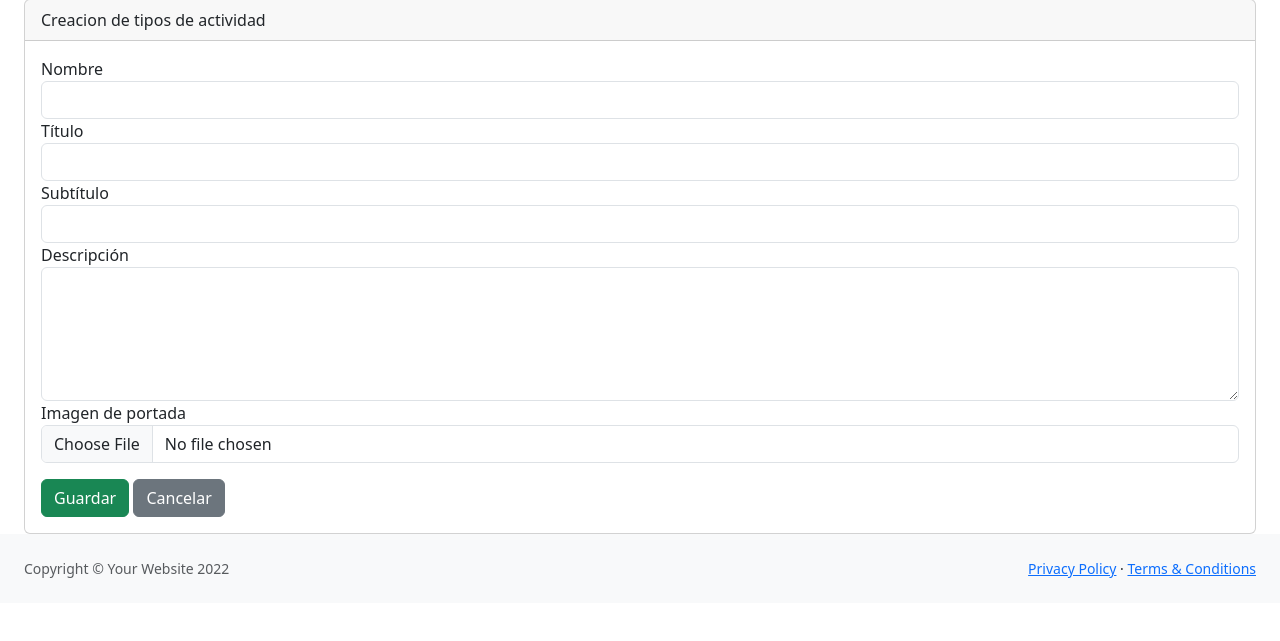
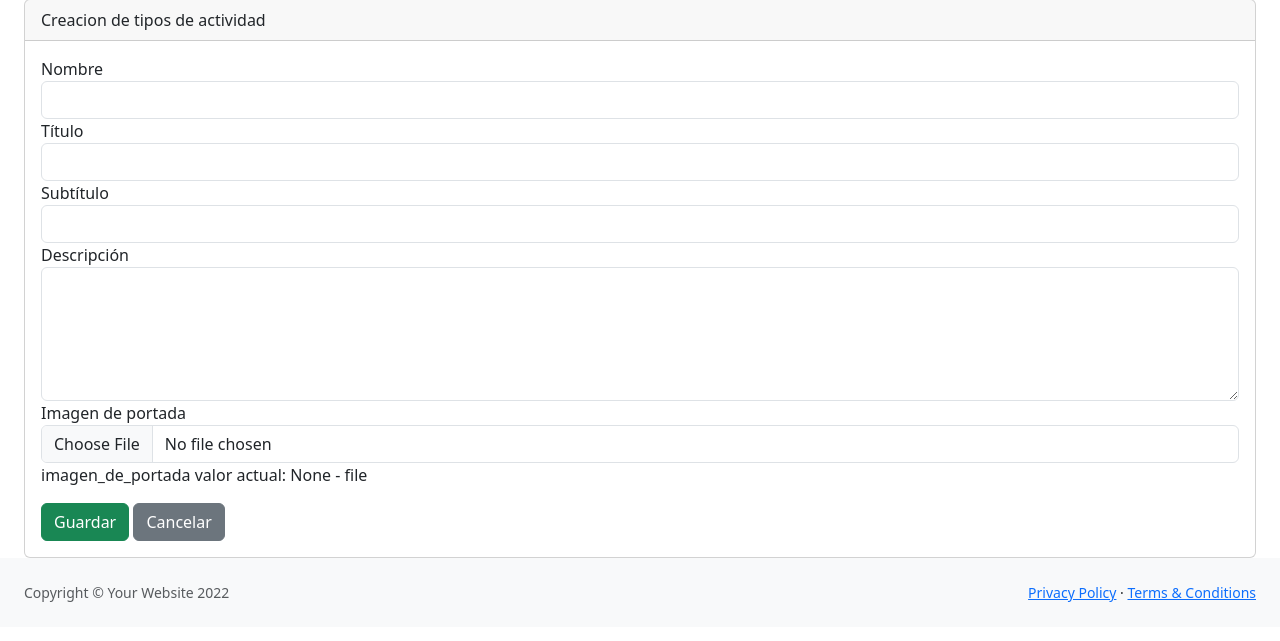
Before and after one commit to ma-herrera/PIG.16.23318, a Django app: page /administracion/tipo_de_actividad/nuevo/ in a window 1280 px wide. Shown: the part 129-770 px from the top of the page. Run offline with Django 3.2, Linux system fonts and the light colour scheme; some libraries are stand-ins or nearby versions.

Commit message:
mostrar valor actual del campo imagen_de_portada

```diff
--- a/templates/administracion/tipo_de_actividad/form.html
+++ b/templates/administracion/tipo_de_actividad/form.html
@@ -1,7 +1,7 @@
 {% for campo in formulario %}
     <div class="form-group">
         <label for="">{{campo.label}}</label>
-        {% comment %} <input
+        {% comment %}
             type="{{campo.field.widget.input_type}}"
             name="{{campo.name}}"
             id="{{campo.name}}"
@@ -10,6 +10,11 @@
             value="{{ campo.value | default:'' }}"
         > {% endcomment %}
         {{campo}}
+
+        {% if campo.name == 'imagen_de_portada' %}
+            <p>{{campo.name}} valor actual: {{campo.value}} - {{campo.field.widget.input_type}}</p>
+        {% endif %}
+
     </div>
     <div>{{campo.errors}}</div>
 {% endfor %}
```
